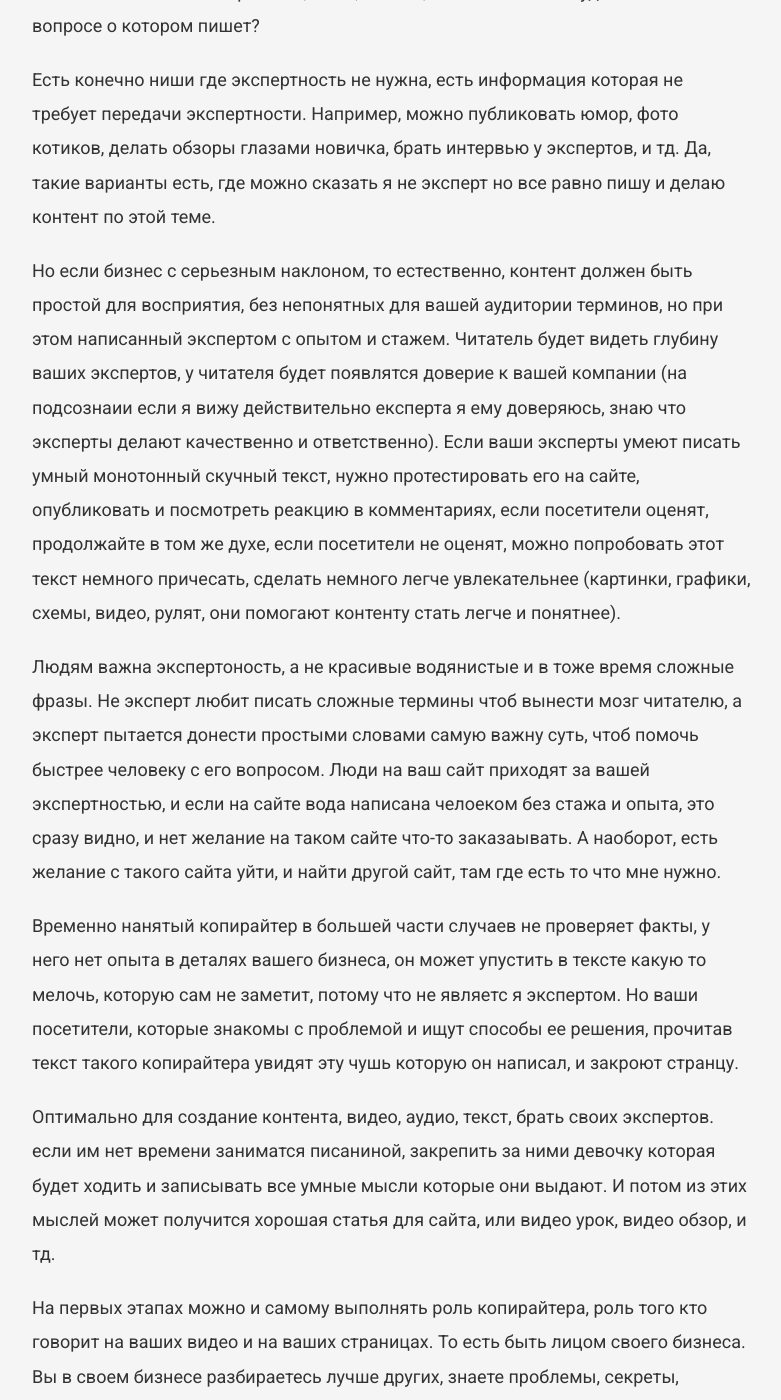
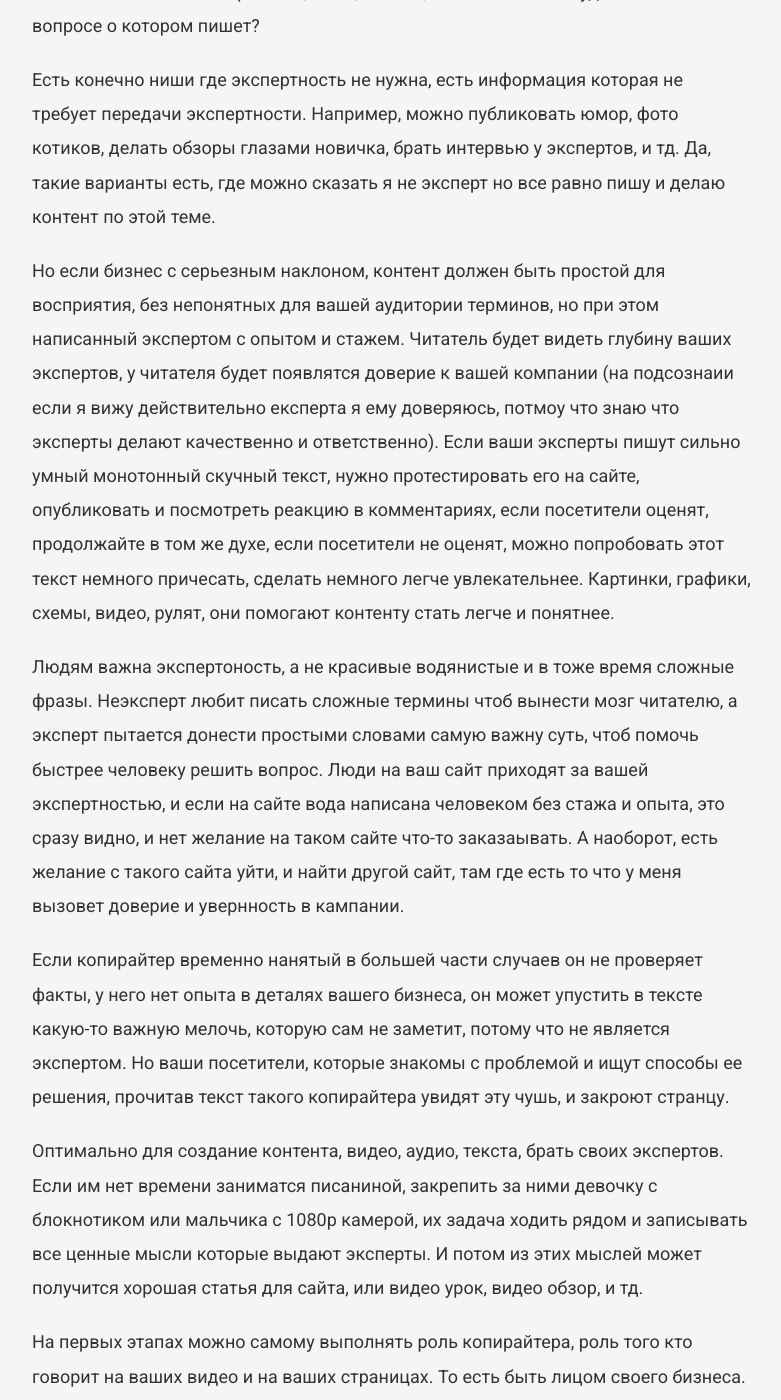
Before and after one commit to VadymVolos/vadymvolos.github.io, a Jekyll site: the page built from _posts/digital-marketing/2017-04-03-gde-nayti-horoshego-kopiraytera.md, in a window 1280 px wide and 1400 px high, scrolled down 1303 px. Shown: the whole window, without its empty margins (248-1029 px from the left). Built offline with Jekyll 4.4.1, drawn with Linux system fonts in a browser that asks for light colours; nearby versions of some CDN libraries; comment, search, counter and statistics services are not loaded; some of the changed text lies outside the part shown.

Commit message:
Update 2017-04-03-gde-nayti-horoshego-kopiraytera.md

```diff
--- a/_posts/digital-marketing/2017-04-03-gde-nayti-horoshego-kopiraytera.md
+++ b/_posts/digital-marketing/2017-04-03-gde-nayti-horoshego-kopiraytera.md
@@ -24,15 +24,15 @@
 
 Есть конечно ниши где экспертность не нужна, есть информация которая не требует передачи экспертности. Например, можно публиковать юмор, фото котиков, делать обзоры глазами новичка, брать интервью у экспертов, и тд. Да, такие варианты есть, где можно сказать я не эксперт но все равно пишу и делаю контент по этой теме.
 
-Но если бизнес с серьезным наклоном, то естественно, контент должен быть простой для восприятия, без непонятных для вашей аудитории терминов, но при этом написанный экспертом с опытом и стажем. Читатель будет видеть глубину ваших экспертов, у читателя будет появлятся доверие к вашей компании (на подсознаии если я вижу действительно експерта я ему доверяюсь, знаю что эксперты делают качественно и ответственно). Если ваши эксперты умеют писать умный монотонный скучный текст, нужно протестировать его на сайте, опубликовать и посмотреть реакцию в комментариях, если посетители оценят, продолжайте в том же духе, если посетители не оценят, можно попробовать этот текст немного причесать, сделать немного легче увлекательнее (картинки, графики, схемы, видео, рулят, они помогают контенту стать легче и понятнее).
+Но если бизнес с серьезным наклоном, контент должен быть простой для восприятия, без непонятных для вашей аудитории терминов, но при этом написанный экспертом с опытом и стажем. Читатель будет видеть глубину ваших экспертов, у читателя будет появлятся доверие к вашей компании (на подсознаии если я вижу действительно експерта я ему доверяюсь, потмоу что знаю что эксперты делают качественно и ответственно). Если ваши эксперты пишут сильно умный монотонный скучный текст, нужно протестировать его на сайте, опубликовать и посмотреть реакцию в комментариях, если посетители оценят, продолжайте в том же духе, если посетители не оценят, можно попробовать этот текст немного причесать, сделать немного легче увлекательнее. Картинки, графики, схемы, видео, рулят, они помогают контенту стать легче и понятнее.
 
-Людям важна экспертоность, а не красивые водянистые и в тоже время сложные фразы. Не эксперт любит писать сложные термины чтоб вынести мозг читателю, а эксперт пытается донести простыми словами самую важну суть, чтоб помочь быстрее человеку с его вопросом.  Люди на ваш сайт приходят за вашей экспертностью, и если на сайте вода написана челоеком без стажа и опыта, это сразу видно, и нет желание на таком сайте что-то заказаывать. А наоборот, есть желание с такого сайта уйти, и найти другой сайт, там где есть то что мне нужно.
+Людям важна экспертоность, а не красивые водянистые и в тоже время сложные фразы. Неэксперт любит писать сложные термины чтоб вынести мозг читателю, а эксперт пытается донести простыми словами самую важну суть, чтоб помочь быстрее человеку решить вопрос.  Люди на ваш сайт приходят за вашей экспертностью, и если на сайте вода написана человеком без стажа и опыта, это сразу видно, и нет желание на таком сайте что-то заказаывать. А наоборот, есть желание с такого сайта уйти, и найти другой сайт, там где есть то что у меня вызовет доверие и увернность в кампании.
 
-Временно нанятый копирайтер в большей части случаев не проверяет факты, у него нет опыта в деталях вашего бизнеса, он может упустить в тексте какую то мелочь, которую сам не заметит, потому что не являетс я экспертом. Но ваши посетители, которые знакомы с проблемой и ищут способы ее решения, прочитав текст такого копирайтера увидят эту чушь которую он написал, и закроют странцу.
+Если копирайтер временно нанятый в большей части случаев он не проверяет факты, у него нет опыта в деталях вашего бизнеса, он может упустить в тексте какую-то важную мелочь, которую сам не заметит, потому что не является экспертом. Но ваши посетители, которые знакомы с проблемой и ищут способы ее решения, прочитав текст такого копирайтера увидят эту чушь, и закроют странцу.
 
-Оптимально для создание контента, видео, аудио, текст, брать своих экспертов. если им нет времени заниматся писаниной, закрепить за ними девочку которая будет ходить и записывать все умные мысли которые они выдают. И потом из этих мыслей может получится хорошая статья для сайта, или видео урок, видео обзор, и тд.
+Оптимально для создание контента, видео, аудио, текста, брать своих экспертов. Если им нет времени заниматся писаниной, закрепить за ними девочку с блокнотиком или мальчика с 1080p камерой, их задача ходить рядом и записывать все ценные мысли которые выдают эксперты. И потом из этих мыслей может получится хорошая статья для сайта, или видео урок, видео обзор, и тд.
 
-На первых этапах можно и самому выполнять роль копирайтера, роль того кто говорит на ваших видео и на ваших страницах. То есть быть лицом своего бизнеса. Вы в своем бизнесе разбираетесь лучше других, знаете проблемы, секреты, нюансы. Поэтому спокойно моежете генерировать хороший конентент. А обработать его и причесать, убрать шероховатости, можно поручить уже помошникам.
+На первых этапах можно самому выполнять роль копирайтера, роль того кто говорит на ваших видео и на ваших страницах. То есть быть лицом своего бизнеса. Вы в своем бизнесе разбираетесь лучше других, знаете проблемы, секреты, нюансы. Поэтому спокойно моежете генерировать хороший конентент. А обработать его и причесать, убрать шероховатости, можно поручить помошникам.
 
 <ul class="accordion">
 	<li class="accordion-li">
```
Also changed, not shown: other parts of _posts/digital-marketing/2017-04-03-gde-nayti-horoshego-kopiraytera.md (+1 -1 lines).
